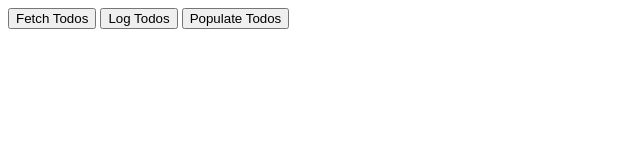
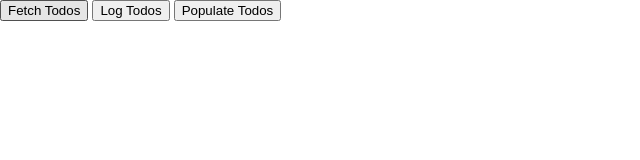
Before and after one commit to CalebAurand/Dummy-Data-Todo-List, a plain HTML site: page index.html in a window 1280 px wide. Shown: the whole page, without its empty margins (0-640 px from the left). Drawn offline with Linux system fonts and the light colour scheme.

Commit message:
added style sheet and reset.css sheet

```diff
--- a/index.html
+++ b/index.html
@@ -1,6 +1,8 @@
 <!DOCTYPE html>
 <html lang="en">
 <head>
+    <link rel="stylesheet" href="reset.css">
+    <link rel="stylesheet" href="style.css">
     <meta charset="UTF-8">
     <meta http-equiv="X-UA-Compatible" content="IE=edge">
     <meta name="viewport" content="width=device-width, initial-scale=1.0">
--- /dev/null
+++ b/reset.css
@@ -0,0 +1,20 @@
+html, body, div, span, applet, object, iframe,
+h1, h2, h3, h4, h5, h6, p, blockquote, pre,
+a, abbr, acronym, address, big, cite, code,
+del, dfn, em, img, ins, kbd, q, s, samp,
+small, strike, strong, sub, sup, tt, var,
+b, u, i, center,
+dl, dt, dd, ol, ul, li,
+fieldset, form, label, legend,
+table, caption, tbody, tfoot, thead, tr, th, td,
+article, aside, canvas, details, embed,
+figure, figcaption, footer, header, hgroup,
+menu, nav, output, ruby, section, summary,
+time, mark, audio, video {
+  margin: 0;
+  padding: 0;
+  border: 0;
+  font-size: 100%;
+  font: inherit;
+  vertical-align: baseline;
+}
```
Also changed, not shown: style.css (added).
